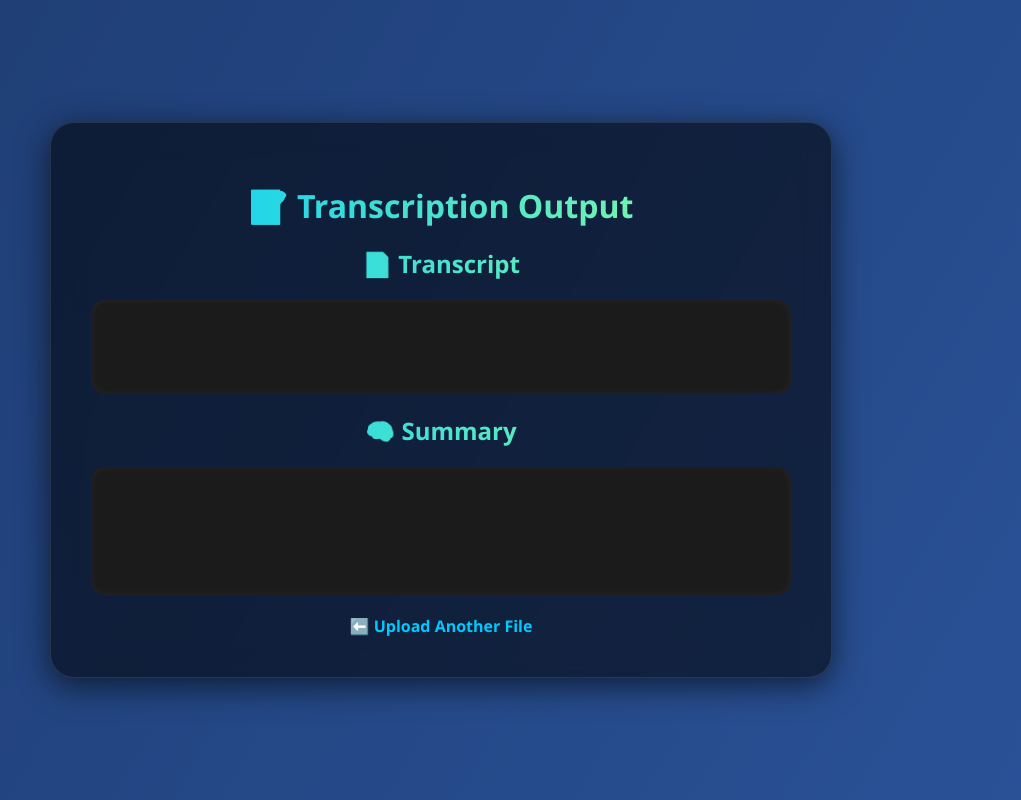
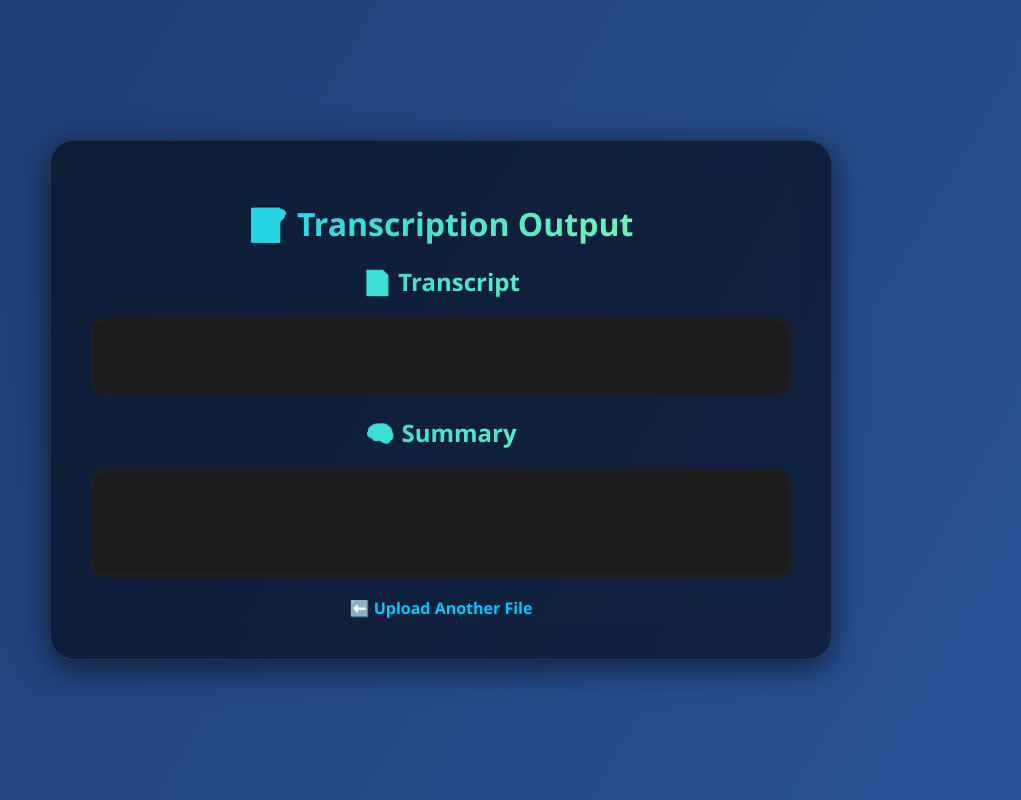
Before and after one commit to OmDeshhh/CallRecordingSummarise, a Flask app: template templates/result.html in a window 1280 px wide. Shown: the whole page, without its empty margins (199-1220 px from the left). Run offline with Flask 3, Linux system fonts and the light colour scheme; the template is opened without the code that fills it, so the values that code supplies are empty.

Commit message:
Update style.css

```diff
--- a/static/style.css
+++ b/static/style.css
@@ -74,17 +74,18 @@ body {
 .box, .output-text {
     background: #1b1b1b;
     color: #eaeaea;
-    padding: 20px;
+    padding: 15px;  /* Reduced padding for better fit */
     border-radius: 14px;
     margin: 20px 0;
     white-space: pre-wrap;
     word-wrap: break-word;
     overflow-y: auto;
-    max-height: 400px;
+    max-height: 500px; /* Increased max-height to accommodate more content */
     font-family: 'Courier New', monospace;
     box-shadow: inset 0 0 10px rgba(255, 255, 255, 0.05);
     scrollbar-width: thin;
     scrollbar-color: #00c9ff #111;
+    font-size: 14px; /* Adjust font size for better readability */
 }
 
 .output-text::-webkit-scrollbar {
@@ -94,6 +95,7 @@ body {
     background-color: #00c9ff;
     border-radius: 10px;
 }
+
 
   /* Back Link */
   .back {
```
Lines whose indentation alone changed are shown as unchanged.
